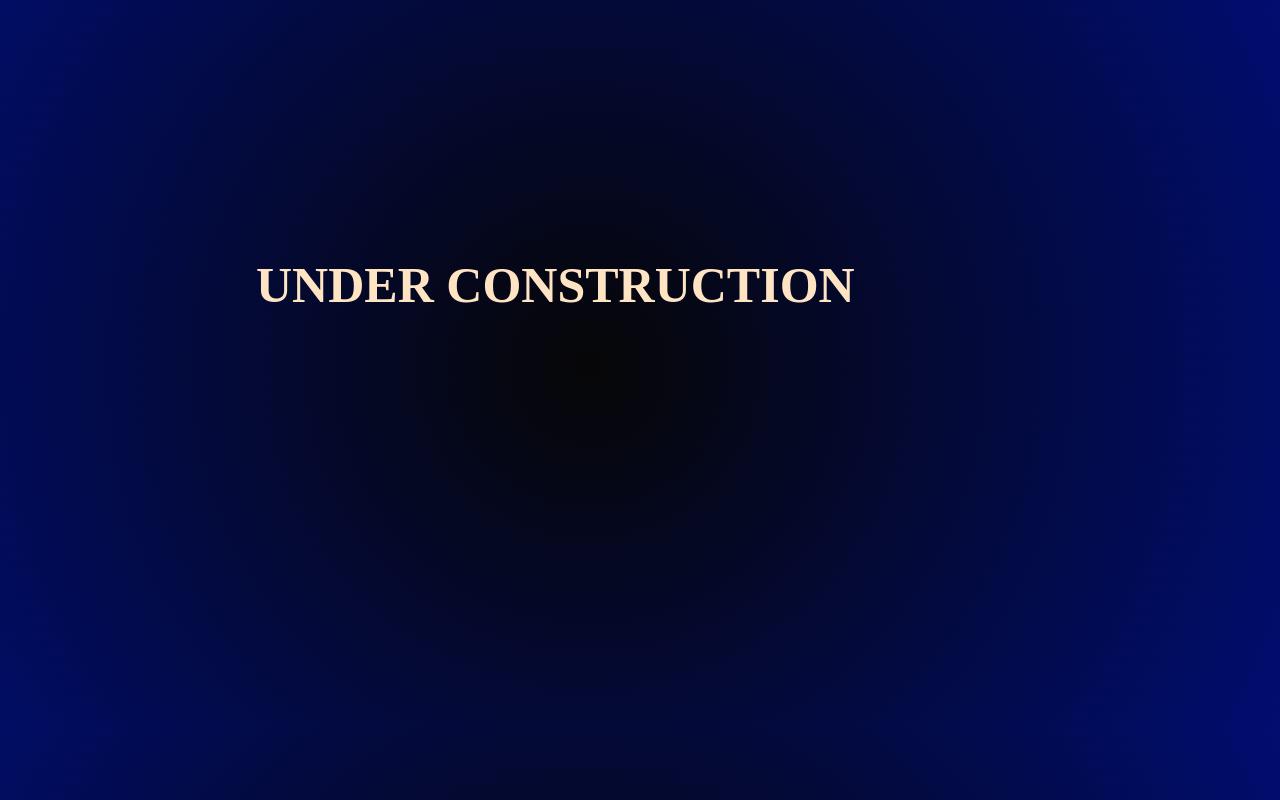
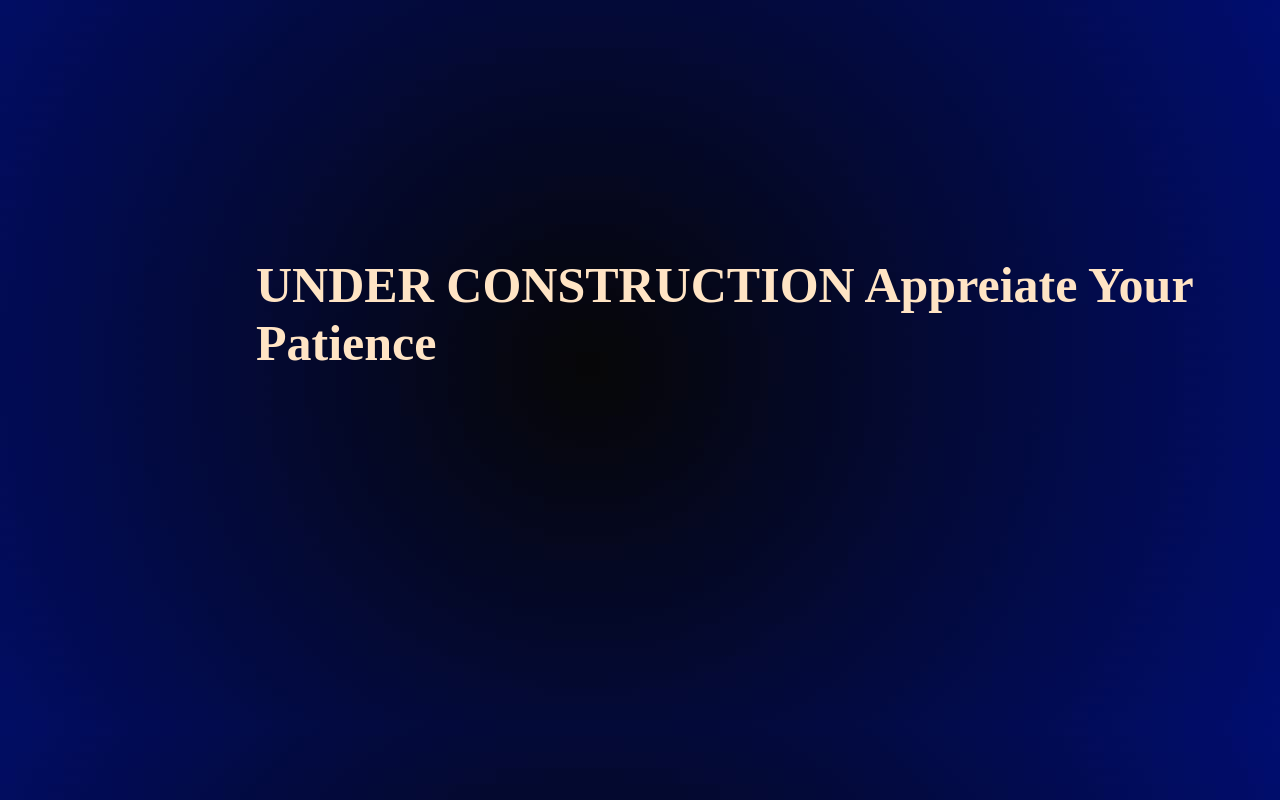
Before and after one commit to 63Thorne/AccentsApp2024, a plain HTML site: page UnderConstruction.html in a window 1280 px wide. Drawn offline with Linux system fonts and the light colour scheme.

```diff
--- a/UnderConstruction.html
+++ b/UnderConstruction.html
@@ -22,7 +22,9 @@
             <title> Audio </title>
             <body>
 <div class="container">
-    <h1>UNDER CONSTRUCTION</h1>
+    <h1>UNDER CONSTRUCTION
+      Appreiate Your Patience
+    </h1>
 
 
 
```
